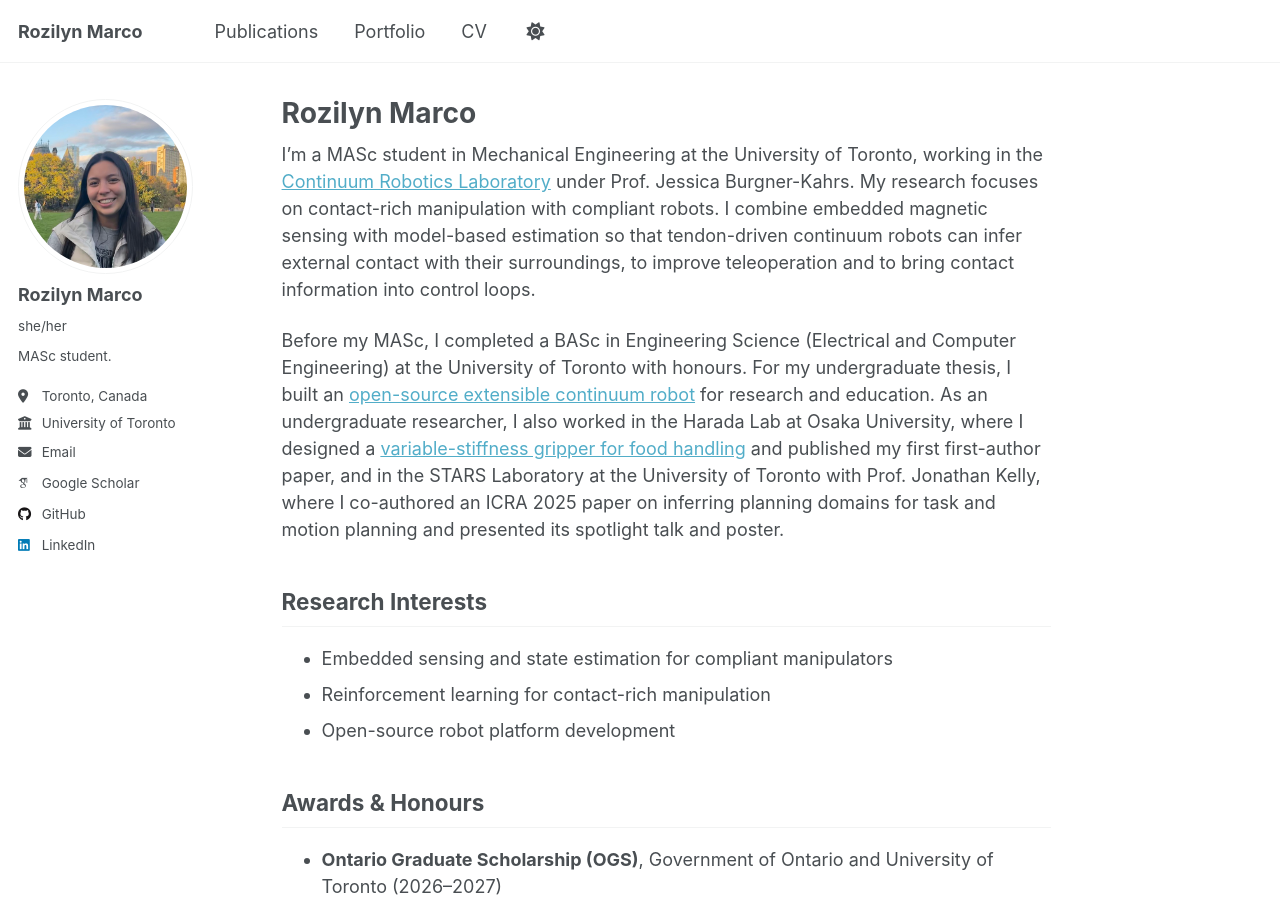
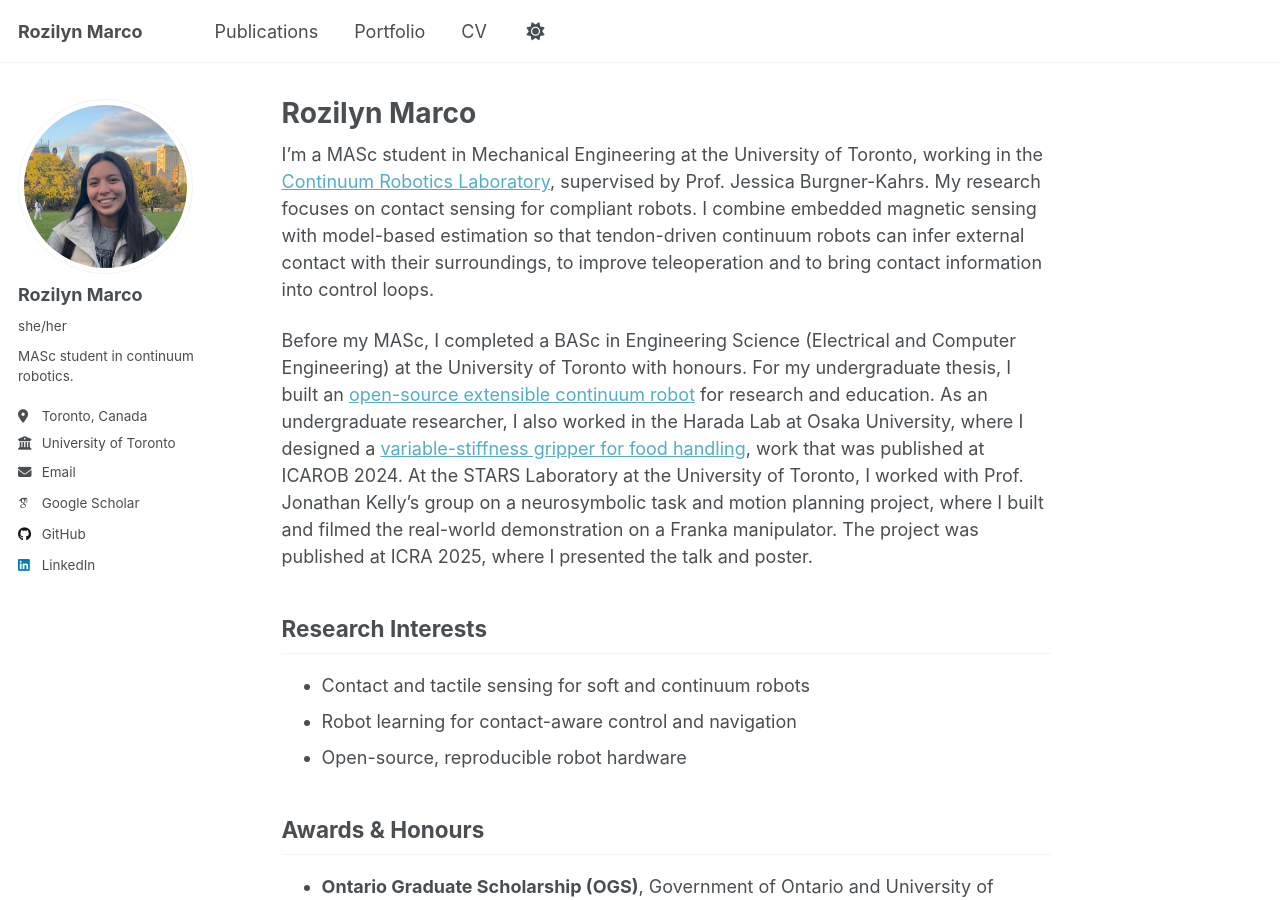
Before and after one commit to rozmarco/rozmarco.github.io, a Jekyll site: the page built from _pages/about.md, in a window 1280 px wide and 900 px high. Built offline with Jekyll 4.4.1, drawn with Linux system fonts in a browser that asks for light colours; some web fonts are replaced; a script that is not in the unit is left out.

Commit message:
Added imgaes to portfolio and updated About page.

```diff
--- a/_config.yml
+++ b/_config.yml
@@ -26,7 +26,7 @@ author:
   avatar           : "Photo.png"
   name             : "Rozilyn Marco"
   pronouns         : "she/her"
-  bio              : "MASc student."
+  bio              : "MASc student in continuum robotics."
   location         : "Toronto, Canada"
   employer         : "University of Toronto"
   uri              : # URL
--- a/_pages/about.md
+++ b/_pages/about.md
@@ -8,26 +8,26 @@ redirect_from:
 ---
 
 I'm a MASc student in Mechanical Engineering at the University of Toronto, working in the
-[Continuum Robotics Laboratory](https://crl.utm.utoronto.ca/) under Prof. Jessica Burgner-Kahrs.
-My research focuses on contact-rich manipulation with compliant robots. I combine embedded
-magnetic sensing with model-based estimation so that tendon-driven continuum robots can infer
-external contact with their surroundings, to improve teleoperation and to bring contact
-information into control loops.
+[Continuum Robotics Laboratory](https://crl.utm.utoronto.ca/), supervised by Prof. Jessica Burgner-Kahrs.
+My research focuses on contact sensing for compliant robots. I combine embedded magnetic sensing
+with model-based estimation so that tendon-driven continuum robots can infer external contact
+with their surroundings, to improve teleoperation and to bring contact information into control loops.
 
 Before my MASc, I completed a BASc in Engineering Science (Electrical and Computer Engineering)
 at the University of Toronto with honours. For my undergraduate thesis, I built an
 [open-source extensible continuum robot](/portfolio/03-extensible-tdcr/) for research and
 education. As an undergraduate researcher, I also worked in the Harada Lab at Osaka University,
-where I designed a [variable-stiffness gripper for food handling](/portfolio/04-osaka-gripper/)
-and published my first first-author paper, and in the STARS Laboratory at the University of
-Toronto with Prof. Jonathan Kelly, where I co-authored an ICRA 2025 paper on inferring planning
-domains for task and motion planning and presented its spotlight talk and poster.
+where I designed a [variable-stiffness gripper for food handling](/portfolio/04-osaka-gripper/),
+work that was published at ICAROB 2024. At the STARS Laboratory at the University of Toronto, I
+worked with Prof. Jonathan Kelly's group on a neurosymbolic task and motion planning project,
+where I built and filmed the real-world demonstration on a Franka manipulator. The project was
+published at ICRA 2025, where I presented the talk and poster.
 
 ## Research Interests
 
-- Embedded sensing and state estimation for compliant manipulators
-- Reinforcement learning for contact-rich manipulation
-- Open-source robot platform development
+- Contact and tactile sensing for soft and continuum robots
+- Robot learning for contact-aware control and navigation
+- Open-source, reproducible robot hardware
 
 ## Awards & Honours
 
```
Also changed, not shown: _portfolio/03-extensible-tdcr.md (+40 -19 lines), _portfolio/04-osaka-gripper.md (+4 -0 lines).
